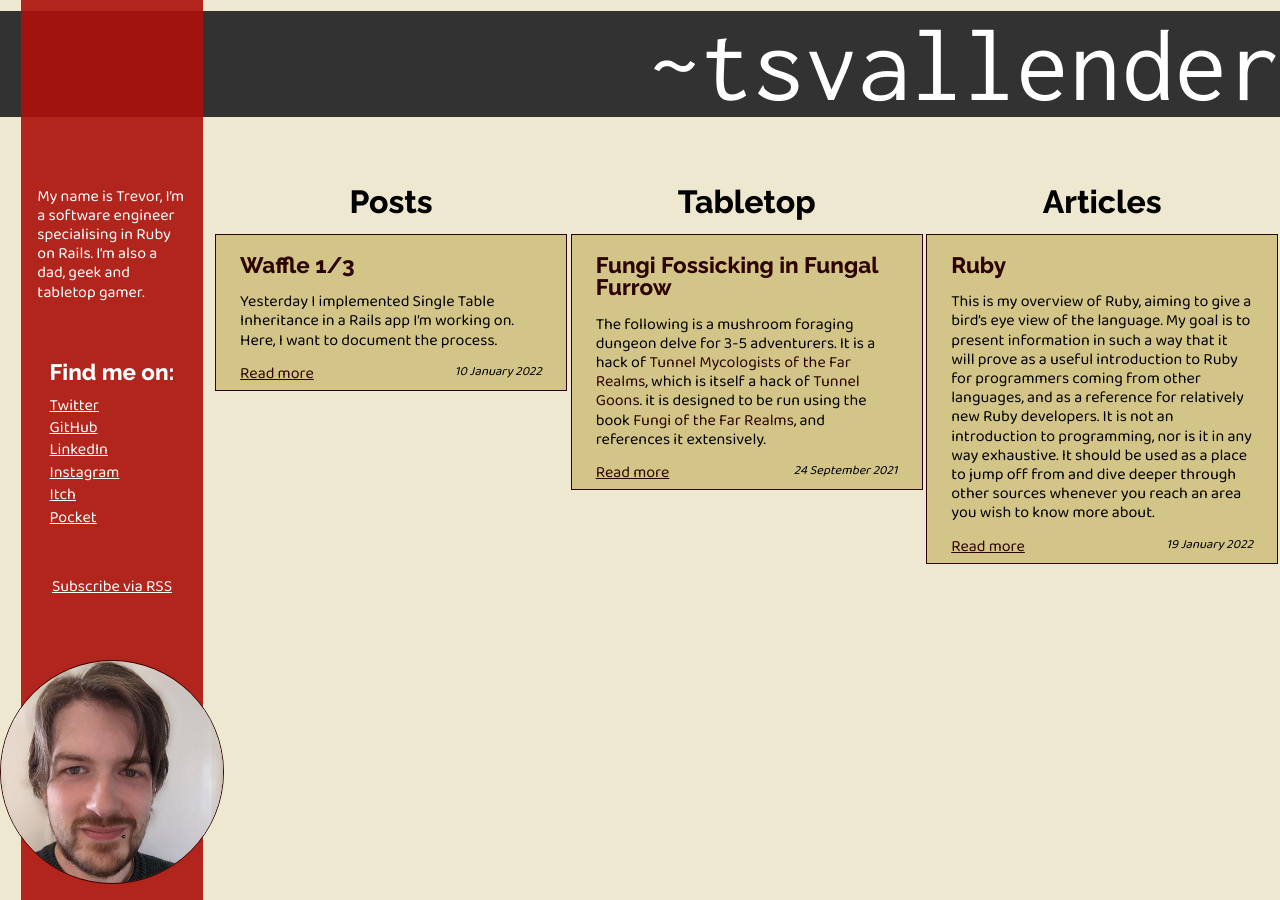
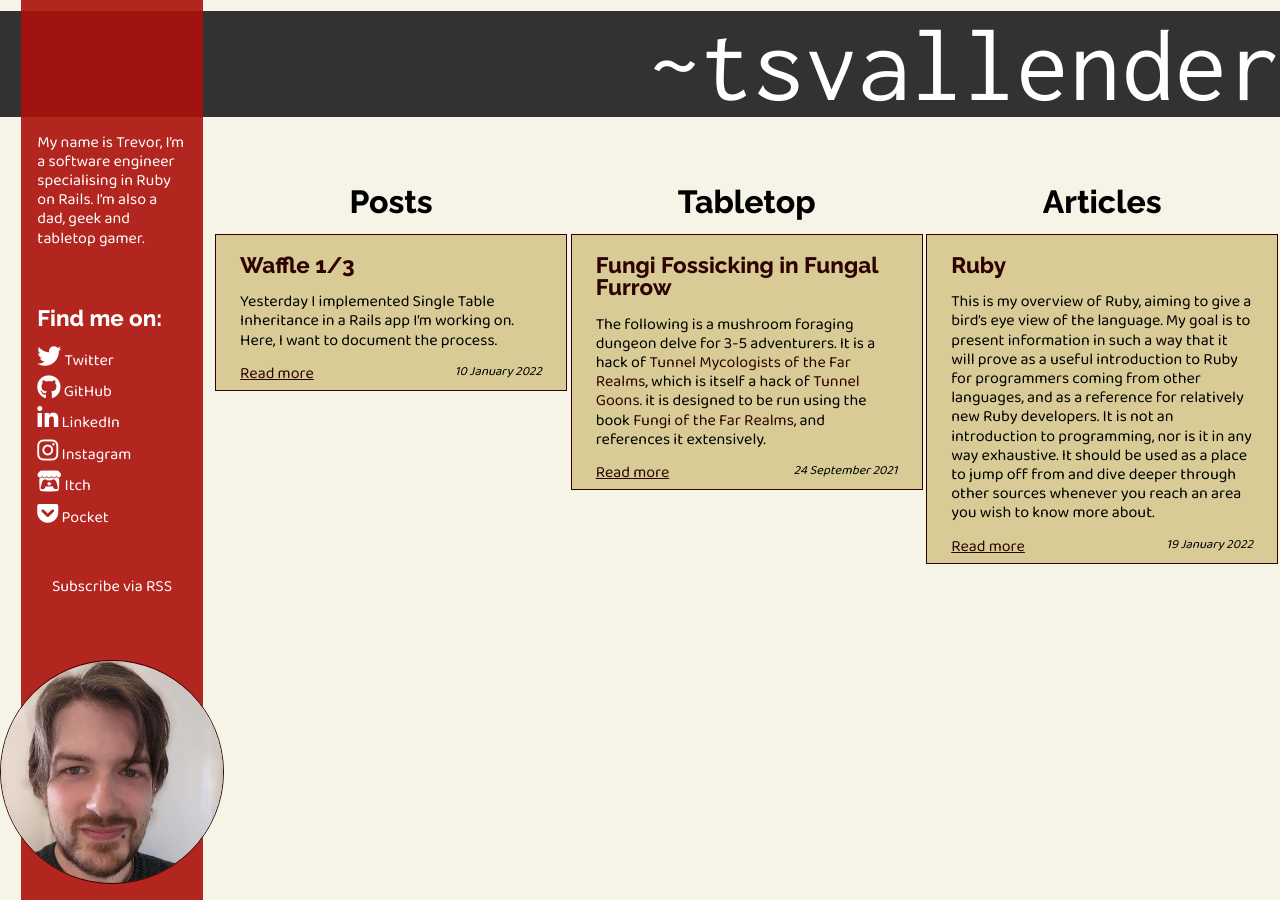
Before and after one commit to tsvallender-zz/tsvallender.github.io, a Jekyll site: the page built from index.md, in a window 1280 px wide. Built offline with Jekyll 4.4.1, drawn with Linux system fonts in a browser that asks for light colours; nearby versions of some CDN libraries; our own code applies the rules of GitHub Pages for plain Markdown files.

Commit message:
CSS Improvements

```diff
--- a/_layouts/default.html
+++ b/_layouts/default.html
@@ -14,27 +14,33 @@
       <ul class="links">
         <li>
           <a href="https://twitter.com/{{ site.twitter_username }}" target="_blank">
-            Twitter</a>
+            <span class="fa fa-brands fa-twitter"></span>
+            <span class="linkText">Twitter</span></a>
         </li>
         <li>
           <a href="https://github.com/{{ site.github_username }}" target="_blank">
-            GitHub</a>
+            <span class="fa fa-brands fa-github"></span>
+            <span class="linkText">GitHub</a>
         </li>
         <li>
           <a href="https://linkedin.com/in/{{ site.linkedin_username }}" target="_blank">
-            LinkedIn</a>
+            <span class="fa fa-brands fa-linkedin"></span>
+            <span class="linkText">LinkedIn</a>
         </li>
         <li>
           <a href="https://instagram.com/{{ site.instagram_username }}" target="_blank">
-            Instagram</a>
+            <span class="fa fa-brands fa-instagram"></span>
+            <span class="linkText">Instagram</a>
         </li>
         <li>
           <a href="https://{{ site.itch_username }}.itch.io/" target="_blank">
-            Itch</a>
+            <span class="fa fa-brands fa-itch-io"></span>
+            <span class="linkText">Itch</a>
         </li>
         <li>
           <a href="https://getpocket.com/@{{ site.pocket_username }}" target="_blank">
-            Pocket</a>
+            <span class="fa fa-brands fa-get-pocket"></span>
+            <span class="linkText">Pocket</a>
         </li>
       </ul>
     </div>
--- a/_layouts/outer.html
+++ b/_layouts/outer.html
@@ -25,6 +25,8 @@
   <link rel="apple-touch-icon" href="/apple-touch-icon.png">
   <link rel="manifest" href="/my.webmanifest">
   <meta name="theme-color" content="#FF00FF">
+
+  <script src="https://kit.fontawesome.com/6f550aa115.js" crossorigin="anonymous"></script>
 </head>
 
 <body>
--- a/assets/css/styles.css
+++ b/assets/css/styles.css
@@ -32,7 +32,7 @@
   display: grid;
   grid-template-columns: .8fr 4fr;
   grid-template-rows: calc(5rem + 7vw) auto;
-  background-color: rgba(171, 143, 27, 0.2);
+  background-color: rgba(171, 143, 27, 0.1);
   font-family: 'Baloo2';
 }
 
@@ -74,12 +74,17 @@
   margin: 0 1em;
 }
 
+#about .social {
+  width: 100%;
+}
+
 ul.links li {
   padding: .2em 0;
 }
 
 #about a:link, #about a:visited {
   color: white;
+  text-decoration: none;
 }
 
 #avatar {
@@ -169,6 +174,14 @@
   font-weight: 50;
 }
 
+dt {
+  font-weight: 750;
+  margin: .8em 0 .2em 0;
+}
+dd {
+  margin-left: 3em;
+}
+
 article .date {
   font-style: italic;
 }
@@ -189,6 +202,10 @@
   overflow-x: auto;
   font-family: Inconsolate, monospace;
   font-size: .8em;
+}
+
+.fa {
+  font-size: 1.5em;
 }
 
 @media (max-width: 700px) {
@@ -225,8 +242,16 @@
     display: none;
   }
 
+  ul.links {
+    text-align: center;
+  }
+  ul.links .linkText, .social h4 {
+    display: none;
+  }
+
   ul.links li {
     display: inline;
+    padding: .5em;
   }
 
   #contents {
```
Also changed, not shown: assets/css/dungeon.css (+8 -1 lines).
